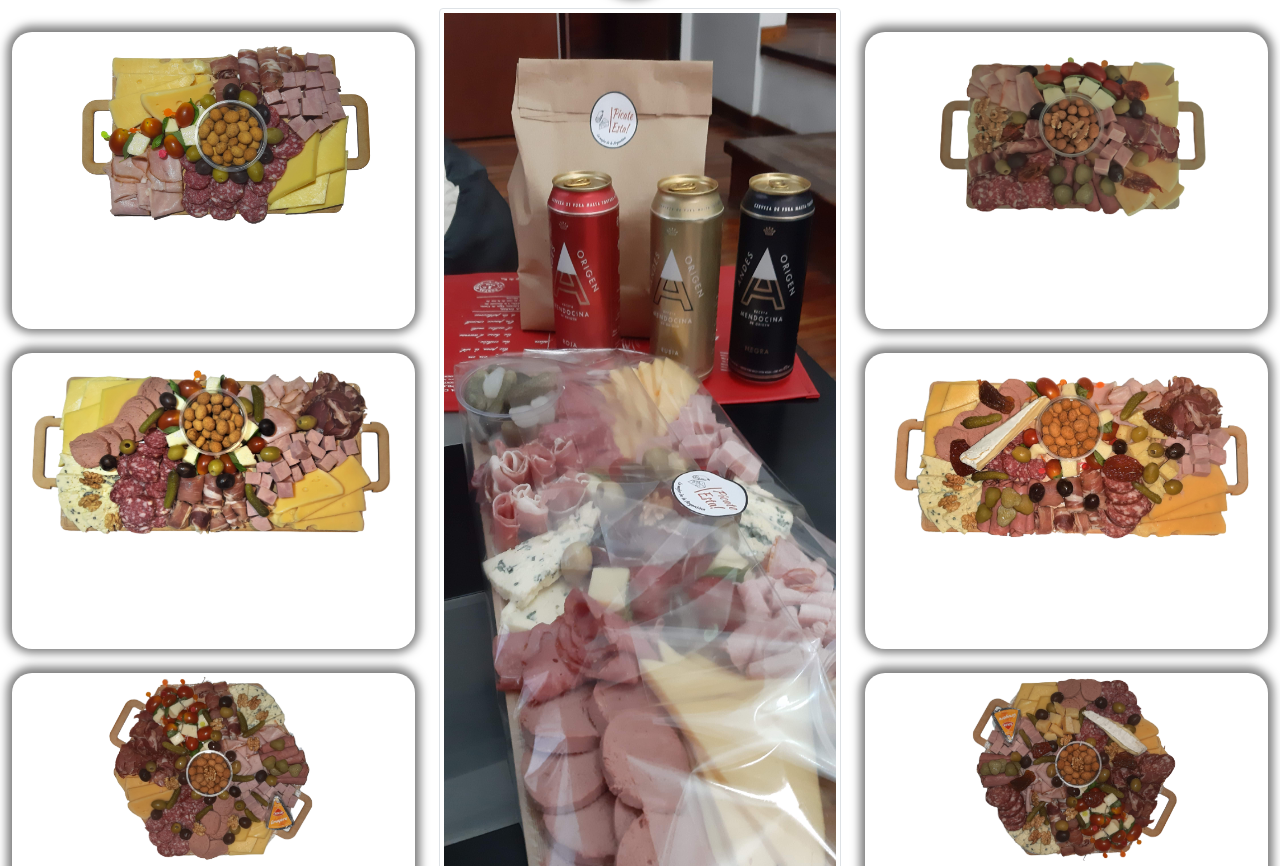
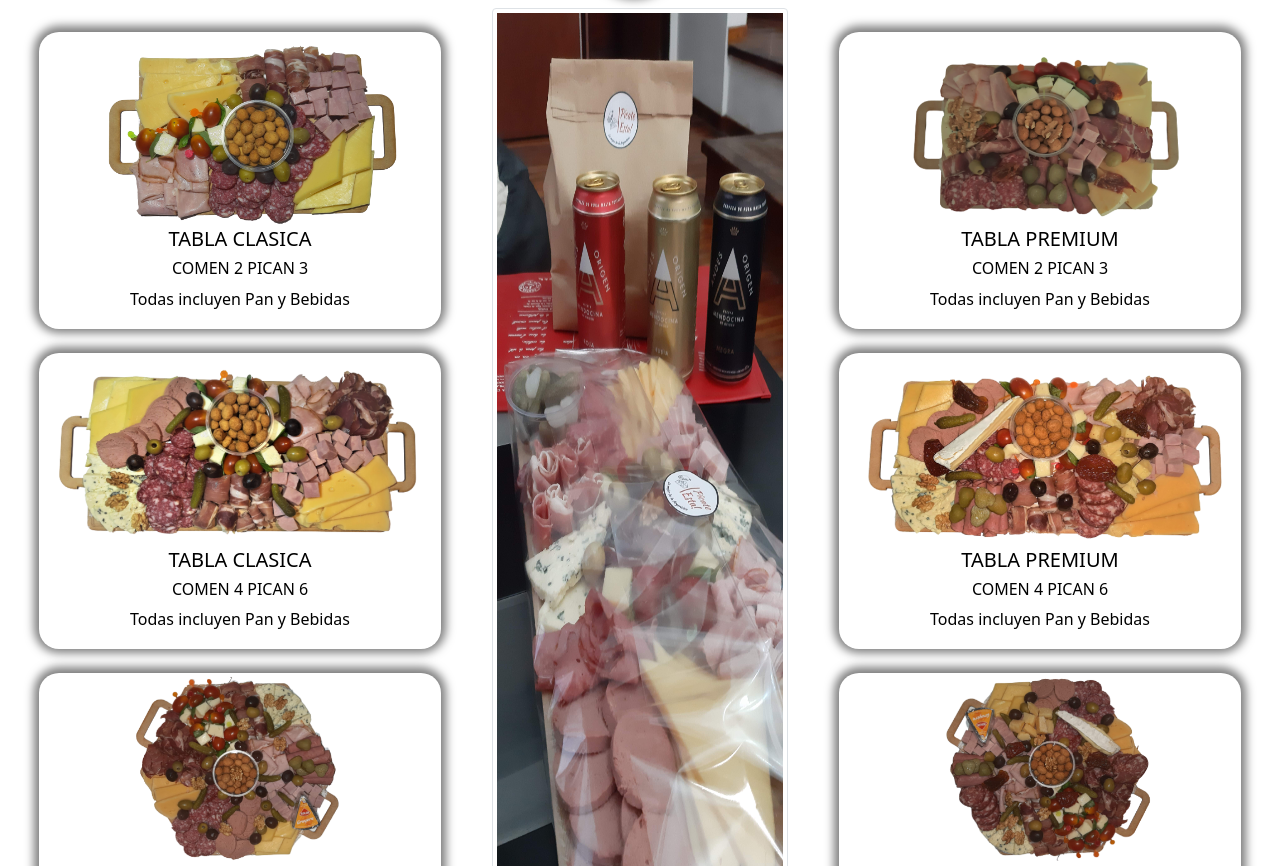
Before and after one commit to Basu22/picateEsta, a website: page tablas.html in a window 1280 px wide. Shown: the part 146-1012 px from the top of the page. Drawn offline with nearby package versions, Linux system fonts and the light colour scheme.

Commit message:
cambio de color texto en Tablas y agregado de punto en imagenes

```diff
--- a/SASS/_tablas.scss
+++ b/SASS/_tablas.scss
@@ -1,21 +1,21 @@
 .articuloTabla{
     .articuloC2P3C{
-        @include articulosTablas (#fff, white, #7d7d7d);
+        @include articulosTablas (#000, white, #7d7d7d);
     }
     .articuloC4P6C{
-        @include articulosTablas (#fff, white, #7d7d7d);
+        @include articulosTablas (#000, white, #7d7d7d);
     }
     .articuloC8P10C{
-        @include articulosTablas (#fff, white, #7d7d7d);
+        @include articulosTablas (#000, white, #7d7d7d);
     }
     .articuloC2P3P{
-        @include articulosTablas (#fff, white, #7d7d7d);
+        @include articulosTablas (#000, white, #7d7d7d);
     }
     .articuloC4P6P{
-        @include articulosTablas (#fff, white, #7d7d7d);
+        @include articulosTablas (#000, white, #7d7d7d);
     }
     .articuloC8P10P{
-        @include articulosTablas (#fff, white, #7d7d7d);
+        @include articulosTablas (#000, white, #7d7d7d);
     }
 
 }
--- a/tablas.html
+++ b/tablas.html
@@ -74,7 +74,7 @@
                         <section class="col-lg-4">
                             <article class="articuloTabla col-lg-12 mt-4">
                                 <article class="articuloC2P3C">
-                                    <img class="img-fluid" src="./img/Tablas/C2P3C.png" alt="Presentacion Tabla Clasica Comen 2 Pican 3" loading="lazy">
+                                    <img class="img-fluid" src="./img/tablas/C2P3C.png" alt="Presentacion Tabla Clasica Comen 2 Pican 3" loading="lazy">
                                         <h5>TABLA CLASICA</h5>
                                         <h6>COMEN 2 PICAN 3</h6>
                                         <p>Todas incluyen Pan y Bebidas</p>
@@ -82,7 +82,7 @@
                             </article>
                             <article class="articuloTabla col-lg-12 mt-4">
                                 <article class="articuloC4P6C">
-                                    <img class="img-fluid" src="./img/Tablas/C4P6C.png" alt="Presentacion Tabla Clasica Comen 4 Pican 6" loading="lazy">
+                                    <img class="img-fluid" src="./img/tablas/C4P6C.png" alt="Presentacion Tabla Clasica Comen 4 Pican 6" loading="lazy">
                                         <h5>TABLA CLASICA</h5>
                                         <h6>COMEN 4 PICAN 6</h6>
                                         <p>Todas incluyen Pan y Bebidas</p>
@@ -90,20 +90,20 @@
                             </article>
                             <article class="articuloTabla col-lg-12 mt-4">
                                 <article class="articuloC8P10C">
-                                    <img class="img-fluid" src="./img/Tablas/C8P10C.png" alt="Presentacion Tabla Clasica Comen 8 Pican 10" loading="lazy">
+                                    <img class="img-fluid" src="./img/tablas/C8P10C.png" alt="Presentacion Tabla Clasica Comen 8 Pican 10" loading="lazy">
                                         <h5>TABLA CLASICA</h5>
                                         <h6>COMEN 8 PICAN 10</h6>
                                         <p>Todas incluyen Pan y Bebidas</p>
                                 </article>
                             </article>
                         </section>
-                        <section class="col-lg-4 d-flex aling-content-center">
+                        <section class="col-lg-3 d-flex aling-content-center">
                             <img class="img-fluid img-thumbnail" src="./img/tablas/fondoUnoTablas.jpg" alt="Imagen de presentacion de Picada" loading="lazy">
                         </section>
                         <section class="col-lg-4">
                             <article class="articuloTabla col-lg-12 mt-4">
                                 <article class="articuloC2P3P">
-                                    <img class="img-fluid" src="./img/Tablas/C2P3P.png" alt="Presentacion Tabla Premium Comen 2 Pican 3" loading="lazy">
+                                    <img class="img-fluid" src="./img/tablas/C2P3P.png" alt="Presentacion Tabla Premium Comen 2 Pican 3" loading="lazy">
                                         <h5>TABLA PREMIUM</h5>
                                         <h6>COMEN 2 PICAN 3</h6>
                                         <p>Todas incluyen Pan y Bebidas</p>
@@ -111,7 +111,7 @@
                             </article>
                             <article class="articuloTabla col-lg-12 mt-4">
                                 <article class="articuloC4P6P">
-                                    <img class="img-fluid" src="./img/Tablas/C4P6P.png" alt="Presentacion Tabla Premium Comen 4 Pican 6" loading="lazy">
+                                    <img class="img-fluid" src="./img/tablas/C4P6P.png" alt="Presentacion Tabla Premium Comen 4 Pican 6" loading="lazy">
                                         <h5>TABLA PREMIUM</h5>
                                         <h6>COMEN 4 PICAN 6</h6>
                                         <p>Todas incluyen Pan y Bebidas</p>
@@ -119,7 +119,7 @@
                             </article>
                             <article class="articuloTabla col-lg-12 mt-4">
                                 <article class="articuloC8P10P">
-                                    <img class="img-fluid" src="./img/Tablas/C8P10P.png" alt="Presentacion Tabla Premium Comen 8 Pican 10" loading="lazy">
+                                    <img class="img-fluid" src="./img/tablas/C8P10P.png" alt="Presentacion Tabla Premium Comen 8 Pican 10" loading="lazy">
                                         <h5>TABLA PREMIUM</h5>
                                         <h6>COMEN 8 PICAN 10</h6>
                                         <p>Todas incluyen Pan y Bebidas</p>
```
Also changed, not shown: nosotros.html (+4 -4 lines), productos.html (+1 -1 lines), CSS/style.css.
